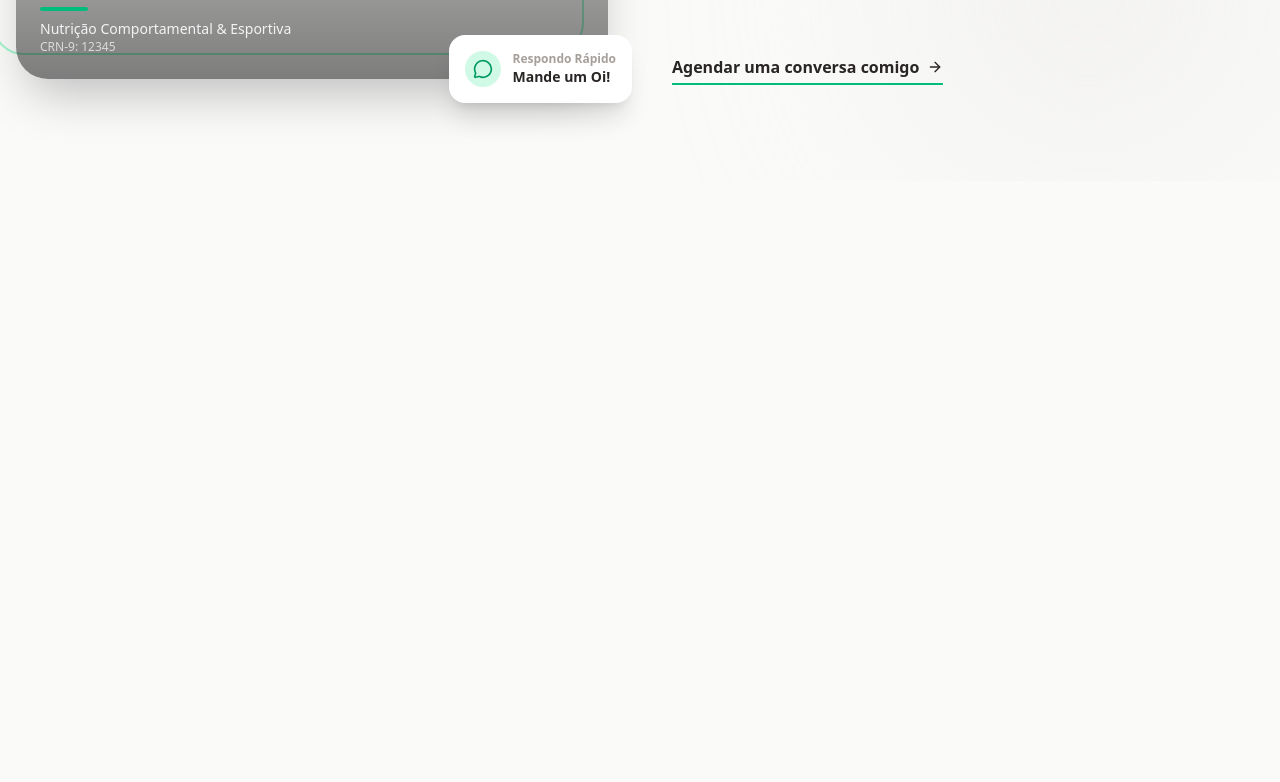
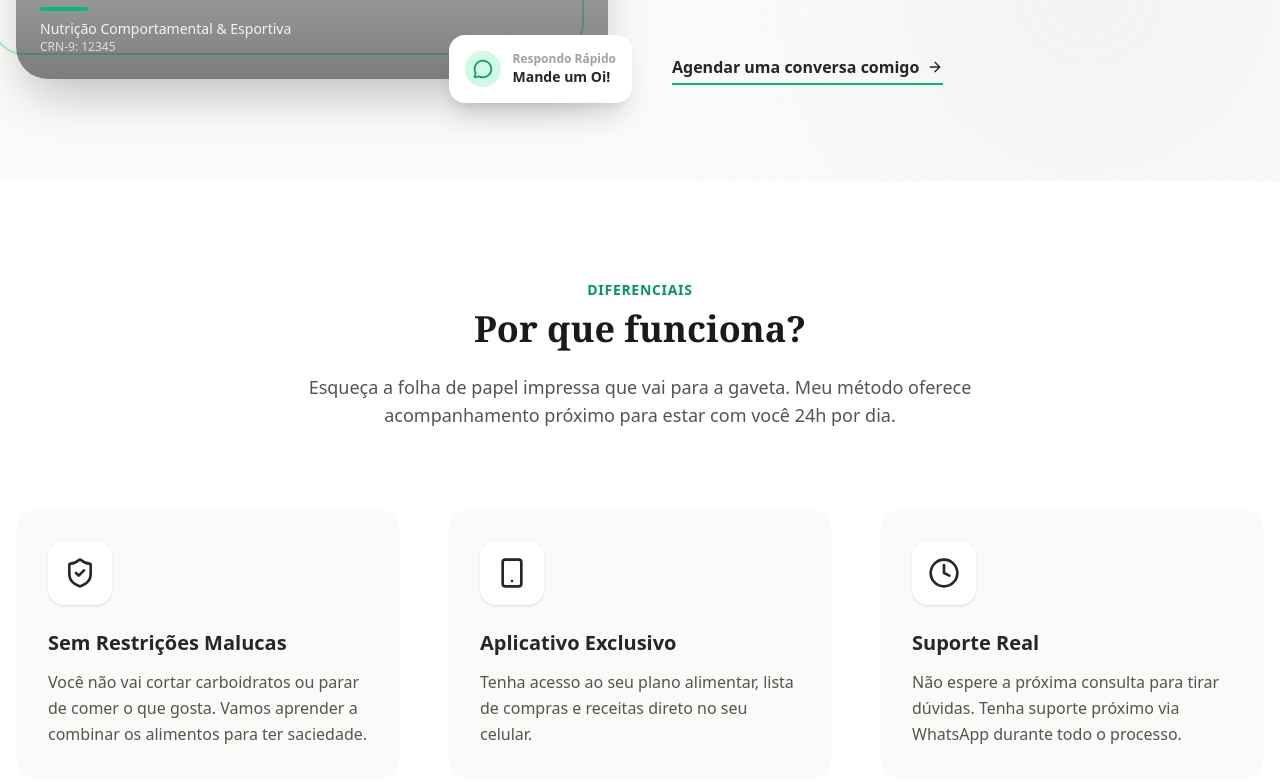
Before and after one commit to Christie-Cardoso/LandingPageLais, a Next.js app: page / in a window 1280 px wide. Shown: the part 1654-2436 px from the top of the page. Before the commit the page ends 1835 px from the top, so only its background shows below. Built offline with nearby package versions, Linux system fonts and the light colour scheme.

Commit message:
feat(components): adiciona MethodSection

```diff
--- a/src/app/page.tsx
+++ b/src/app/page.tsx
@@ -2,6 +2,7 @@
 import { AboutSection } from "../components/AboutSection";
 import { Header } from "../components/Header";
 import { HeroSection } from "../components/HeroSection";
+import { MethodSection } from "../components/MethodSection";
 import { TickerSection } from "../components/TickerSection";
 
 export default function Home() {
@@ -14,6 +15,7 @@ export default function Home() {
       <main>
         <HeroSection />
         <AboutSection />
+        <MethodSection />
       </main>
     </div>
   );
--- a/src/components/AboutSection.tsx
+++ b/src/components/AboutSection.tsx
@@ -1,5 +1,5 @@
 "use client";
-import React from "react";
+
 import {
   ArrowRight,
   MessageCircle,
--- a/src/components/Header.tsx
+++ b/src/components/Header.tsx
@@ -1,6 +1,6 @@
 "use client";
 
-import React, { useState } from "react";
+import { useState } from "react";
 import { Menu, X, Leaf, Calendar } from "lucide-react";
 import { useModalStore } from "../store/modalStore";
 
--- /dev/null
+++ b/src/components/MethodSection.tsx
@@ -0,0 +1,57 @@
+import { ShieldCheck, Smartphone, Clock } from "lucide-react";
+
+export const MethodSection: React.FC = () => {
+  const items = [
+    {
+      icon: <ShieldCheck size={32} />,
+      title: "Sem Restrições Malucas",
+      desc: "Você não vai cortar carboidratos ou parar de comer o que gosta. Vamos aprender a combinar os alimentos para ter saciedade.",
+    },
+    {
+      icon: <Smartphone size={32} />,
+      title: "Aplicativo Exclusivo",
+      desc: "Tenha acesso ao seu plano alimentar, lista de compras e receitas direto no seu celular.",
+    },
+    {
+      icon: <Clock size={32} />,
+      title: "Suporte Real",
+      desc: "Não espere a próxima consulta para tirar dúvidas. Tenha suporte próximo via WhatsApp durante todo o processo.",
+    },
+  ];
+
+  return (
+    <section id="metodo" className="py-24 bg-white">
+      <div className="max-w-7xl mx-auto px-4">
+        <div className="text-center max-w-3xl mx-auto mb-20">
+          <span className="text-emerald-600 font-bold tracking-wider uppercase text-sm">
+            Diferenciais
+          </span>
+          <h2 className="text-4xl font-serif font-bold text-stone-900 mt-2 mb-6">
+            Por que funciona?
+          </h2>
+          <p className="text-stone-600 text-lg">
+            Esqueça a folha de papel impressa que vai para a gaveta. Meu método
+            oferece acompanhamento próximo para estar com você 24h por dia.
+          </p>
+        </div>
+
+        <div className="grid md:grid-cols-3 gap-12">
+          {items.map((item, i) => (
+            <div
+              key={i}
+              className="group p-8 rounded-3xl bg-stone-50 hover:bg-emerald-50 transition-colors duration-300"
+            >
+              <div className="w-16 h-16 bg-white rounded-2xl flex items-center justify-center text-stone-800 group-hover:text-emerald-600 shadow-sm mb-6 transition-colors">
+                {item.icon}
+              </div>
+              <h3 className="text-xl font-bold text-stone-800 mb-3">
+                {item.title}
+              </h3>
+              <p className="text-stone-600 leading-relaxed">{item.desc}</p>
+            </div>
+          ))}
+        </div>
+      </div>
+    </section>
+  );
+};
--- a/src/components/TickerSection.tsx
+++ b/src/components/TickerSection.tsx
@@ -1,4 +1,3 @@
-import React from "react";
 import { ArrowRight } from "lucide-react";
 
 export const TickerSection: React.FC = () => {
```
